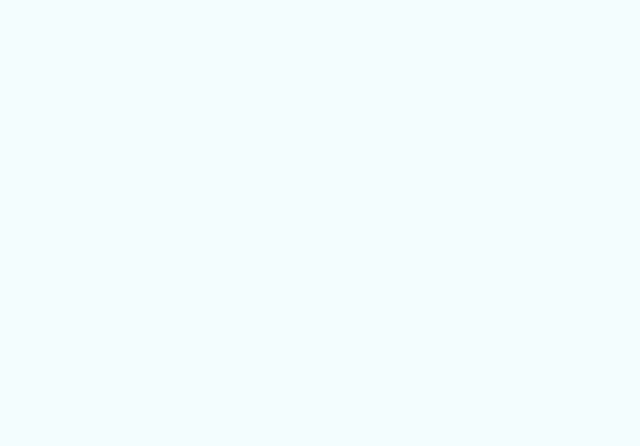
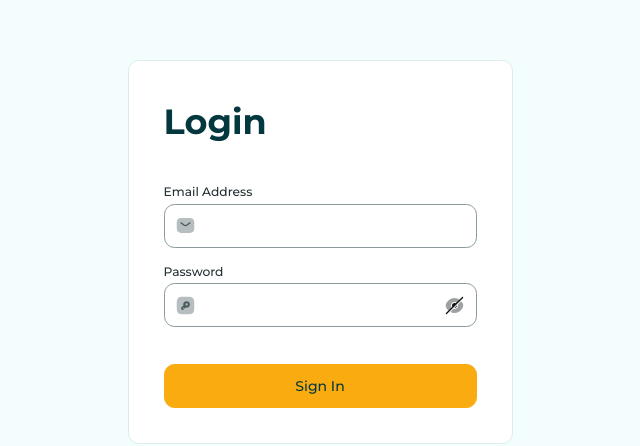
Before and after one commit to brij-money/dashboard-web-vue, a Vue app: page /login in a window 1280 px wide. Shown: the part 148-594 px from the top of the page, without its empty margins (320-960 px from the left). Built offline with nearby package versions, Linux system fonts and the light colour scheme; a web font is replaced by a local one.

Commit message:
styled the login page

```diff
--- a/index.html
+++ b/index.html
@@ -20,7 +20,11 @@
         font-family: inherit;
         font-style: inherit;
         font-weight: inherit;
+        line-height: 1.5;
         position: relative;
+        transition-duration: 120ms;
+        transition-property: none;
+        transition-timing-function: ease-out;
       }
 
       :root {
@@ -29,13 +33,22 @@
         font-size: min(14px, 3.889dvw);
 
         --color-background: #f3fdfe;
+        --color-border: #8b9a9c;
+        --color-boundary: #ddebec;
+        --color-danger: #e04927;
+        --color-dark: #04383f;
+        --color-mute: #4c5d62;
         --color-primary: #f9ab10;
-        --color-secondary: #04383f;
-        --color-subtext: #324043;
+        --color-secondary: #10b796;
+        --color-subtext: #253134;
+        --color-surface: #ffffff;
         --color-text: #0d1213;
 
-        --color-illustration: var(--color-secondary);
-        --color-primary-complement: var(--color-secondary);
+        --color-icon: var(--color-mute);
+        --color-illustration: var(--color-dark);
+        --color-primary-complement: var(--color-dark);
+        --color-primary-complement-hovered: var(--color-primary-complement);
+        --color-primary-hovered: #d7930a;
       }
 
       body {
@@ -44,7 +57,8 @@
         margin: 0px;
       }
 
-      :where(button) {
+      :where(button, input) {
+        font-family: inherit;
         font-size: 1rem;
         font-weight: 500;
       }
--- a/src/views/login.vue
+++ b/src/views/login.vue
@@ -1,12 +1,80 @@
 <script setup>
-defineOptions({
-  name: 'login-view',
+import { reactive } from 'vue';
+
+import ButtonComponent from '@/components/button.vue';
+import TextFieldComponent from '@/components/text-field.vue';
+
+defineOptions({name: 'login-view'});
+
+const form = reactive({
+  email: '',
+  password: '',
 });
 </script>
 
 <template>
-  <div class="login-view"></div>
+  <div class="login-view">
+    <form
+      class="login-view__card"
+      @submit.prevent
+    >
+      <div class="login-view__card__title">Login</div>
+
+      <text-field-component
+        class="login-view__card__field"
+        icon="sms.bulk"
+        v-model="form.email"
+      >
+        <template #label>Email Address</template>
+      </text-field-component>
+
+      <text-field-component
+        class="login-view__card__field"
+        icon="key-square.bulk"
+        type="password"
+        v-model="form.password"
+      >
+        <template #label>Password</template>
+      </text-field-component>
+
+      <button-component
+        class="login-view__card__action"
+        submit
+      >Sign In</button-component>
+    </form>
+  </div>
 </template>
 
 <style>
+.login-view {
+  align-items: center;
+  display: flex;
+  justify-content: center;
+  min-block-size: 100dvh;
+}
+
+.login-view__card {
+  background-color: var(--color-surface);
+  border: 0.08rem solid var(--color-boundary);
+  border-radius: 0.75rem;
+  display: flex;
+  flex-direction: column;
+  gap: 1em;
+  inline-size: calc(100% - 2rem);
+  margin-block: 1.5rem;
+  margin-inline: 1rem;
+  max-inline-size: 27.5rem;
+  padding: 2.5rem;
+}
+
+.login-view__card__title {
+  color: var(--color-dark);
+  font-size: 2.5rem;
+  font-weight: bold;
+  margin-block-end: 1.5rem;
+}
+
+.login-view__card__action {
+  margin-block-start: 1.5rem;
+}
 </style>
```
